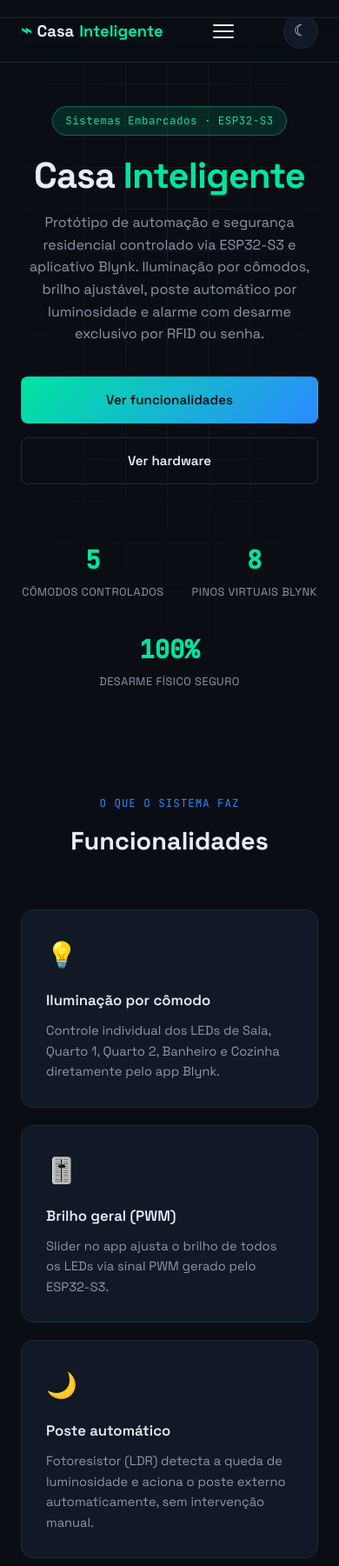
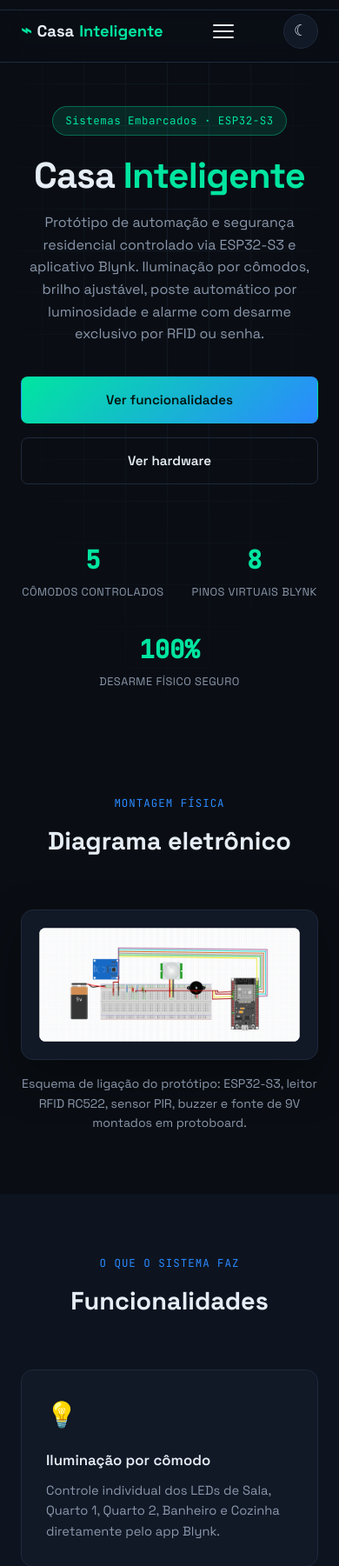
Before and after one commit to DouglasSoaresSilva/Casa-Inteligente---Site-Explicativo, a PHP site: page / in a window 390 px wide. Shown: the top 1801 px of the page at 87% size. Run offline with PHP 8.4, Linux system fonts and the light colour scheme; some libraries are stand-ins or nearby versions.

Commit message:
Add electronic circuit diagram section
Add the prototype wiring diagram image to the page, link to it from the navigation, and style it responsively with a caption and scroll-reveal animation. Alternate the section background styling for visual consistency.

```diff
--- a/Casa/index.php
+++ b/Casa/index.php
@@ -106,6 +106,7 @@ $pinos_blynk = [
 
         <ul class="nav-links" id="navLinks">
             <li><a href="#hero" class="nav-link">Início</a></li>
+            <li><a href="#diagrama" class="nav-link">Diagrama</a></li>
             <li><a href="#funcionalidades" class="nav-link">Funcionalidades</a></li>
             <li><a href="#hardware" class="nav-link">Hardware</a></li>
             <li><a href="#seguranca" class="nav-link">Segurança</a></li>
@@ -155,8 +156,27 @@ $pinos_blynk = [
     </div>
 </section>
 
+<!-- ===================== DIAGRAMA ELETRÔNICO ===================== -->
+<section class="section" id="diagrama">
+    <div class="container">
+        <div class="section-head">
+            <span class="eyebrow">Montagem física</span>
+            <h2>Diagrama eletrônico</h2>
+        </div>
+
+        <figure class="diagram-figure">
+            <div class="diagram-frame">
+                <img src="diagrama-eletronico.png" alt="Diagrama de ligações do circuito: ESP32-S3, módulo RFID RC522, sensor PIR, buzzer e bateria 9V montados em protoboard" loading="lazy">
+            </div>
+            <figcaption>
+                Esquema de ligação do protótipo: ESP32-S3, leitor RFID RC522, sensor PIR, buzzer e fonte de 9V montados em protoboard.
+            </figcaption>
+        </figure>
+    </div>
+</section>
+
 <!-- ===================== FUNCIONALIDADES ===================== -->
-<section class="section" id="funcionalidades">
+<section class="section section-alt" id="funcionalidades">
     <div class="container">
         <div class="section-head">
             <span class="eyebrow">O que o sistema faz</span>
@@ -204,7 +224,7 @@ $pinos_blynk = [
 </section>
 
 <!-- ===================== HARDWARE ===================== -->
-<section class="section section-alt" id="hardware">
+<section class="section" id="hardware">
     <div class="container">
         <div class="section-head">
             <span class="eyebrow">Arquitetura física</span>
--- a/Casa/script.js
+++ b/Casa/script.js
@@ -97,7 +97,7 @@ document.addEventListener('DOMContentLoaded', () => {
        6. Scroll reveal — animação simples ao entrar na viewport
     ----------------------------------------------------- */
     const revealTargets = document.querySelectorAll(
-        '.card, .hw-table, .accordion-item, .contato-info, .contato-form-wrapper'
+        '.diagram-figure, .card, .hw-table, .accordion-item, .contato-info, .contato-form-wrapper'
     );
     revealTargets.forEach(el => el.classList.add('reveal'));
 
--- a/Casa/style.css
+++ b/Casa/style.css
@@ -322,6 +322,37 @@ a { color: inherit; text-decoration: none; }
 }
 
 /* ---------------------------------------------------------
+   DIAGRAMA ELETRÔNICO
+--------------------------------------------------------- */
+.diagram-figure {
+    max-width: 920px;
+    margin: 0 auto;
+}
+
+.diagram-frame {
+    background: var(--surface);
+    border: 1px solid var(--border);
+    border-radius: var(--radius);
+    padding: 20px;
+    box-shadow: var(--shadow);
+    overflow: hidden;
+}
+
+.diagram-frame img {
+    width: 100%;
+    height: auto;
+    border-radius: var(--radius-sm);
+    background: #fff;
+}
+
+.diagram-figure figcaption {
+    margin-top: 16px;
+    text-align: center;
+    color: var(--text-muted);
+    font-size: 0.88rem;
+}
+
+/* ---------------------------------------------------------
    CARDS — funcionalidades
 --------------------------------------------------------- */
 .cards-grid {
```
Also changed, not shown: Casa/diagrama-eletronico.png (added).
